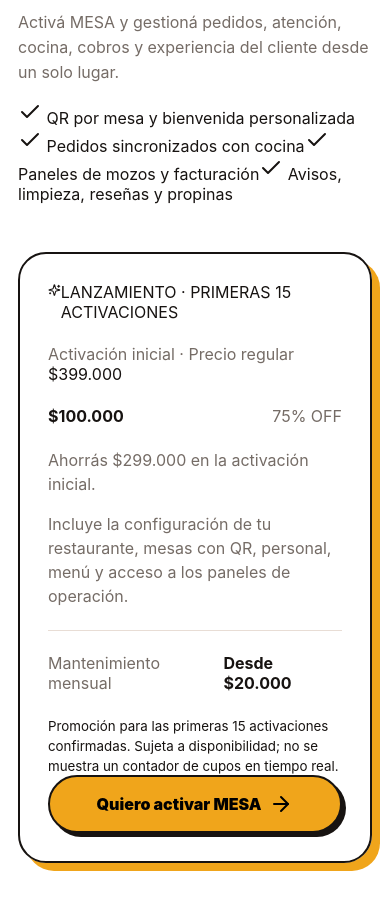
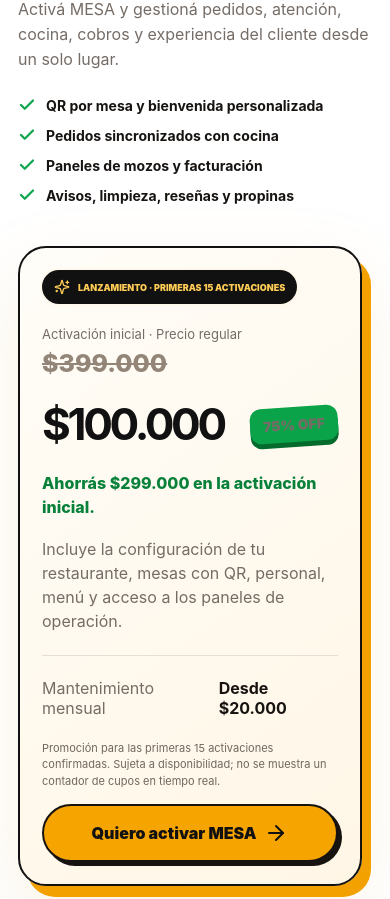
Before and after one commit to tobiasc541/restaurante-app, a Next.js app: page / in a window 390 px wide. Shown: the part 6595-7494 px from the top of the page. Built offline with nearby package versions, Linux system fonts and the light colour scheme.

Commit message:
Style launch promotion with bold price contrast and responsive discount badge

```diff
--- a/app/globals.css
+++ b/app/globals.css
@@ -400,3 +400,25 @@
 @keyframes mesaIchthysRays{0%,12%,67%,100%{opacity:0;transform:scale(.65) rotate(-12deg)}22%{opacity:.95;transform:scale(1.15) rotate(0deg)}48%{opacity:0;transform:scale(2.5) rotate(12deg)}}
 @media(max-width:700px){.mesaIchthysWatermark{right:12px;bottom:calc(12px + env(safe-area-inset-bottom,0px));width:55px;height:42px;opacity:.65}}
 @media(prefers-reduced-motion:reduce){.mesaIchthysWatermark svg,.mesaIchthysGlow,.mesaIchthysWatermark:before,.mesaIchthysWatermark:after{animation:none}.mesaIchthysGlow{opacity:.25}}
+
+/* Landing: lanzamiento MESA, tarjeta comercial destacada */
+.mesaPricingEpic{gap:clamp(28px,6vw,90px)!important;align-items:center!important}
+.mesaPricingEpic h2{max-width:660px;letter-spacing:-.065em}
+.mesaPricingFeatures{display:grid;gap:12px;margin-top:25px}
+.mesaPricingFeatures span{display:flex;gap:10px;align-items:center;font-weight:650;font-size:14px}
+.mesaPricingFeatures svg{width:18px;height:18px;flex-shrink:0;color:#0fa54e;stroke-width:3}
+.mesaPricePromo{position:relative!important;overflow:visible!important;border:2px solid #111!important;background:linear-gradient(145deg,#fffdf8,#fff6e6)!important;box-shadow:9px 11px 0 #f2a100,0 25px 70px #d9a94c26!important;padding:clamp(22px,3vw,36px)!important;transition:transform .3s ease,box-shadow .3s ease}
+.mesaPricePromo:hover{transform:translateY(-5px);box-shadow:9px 16px 0 #f2a100,0 30px 80px #d9a94c35!important}
+.mesaPromoRibbon{display:flex;align-items:center;gap:8px;width:fit-content;padding:9px 12px;border-radius:999px;background:#111;color:#ffcc56;font-weight:900;letter-spacing:.06em;font-size:10px;margin-bottom:24px;animation:mesaPromoShine 3.8s ease-in-out infinite}
+.mesaPriceCaption{display:block;font-size:13px!important;color:#62574b}
+.mesaPriceOld{font-size:clamp(25px,3vw,33px);font-weight:800;color:#938679;text-decoration:line-through;text-decoration-thickness:2px;margin:6px 0}
+.mesaPriceOffer{display:flex;align-items:center;flex-wrap:wrap;gap:12px;margin:0 0 6px}
+.mesaPriceOffer>b{font-size:clamp(42px,5vw,65px)!important;line-height:1.1;letter-spacing:-.075em;color:#111}
+.mesaDiscount{display:inline-flex;align-items:center;background:#0ba34a;color:white;padding:9px 13px;border-radius:11px;font-size:14px;font-weight:950;transform:rotate(-4deg);box-shadow:0 5px 0 #056b2d}
+.mesaPromoSaving{color:#07813a!important;font-weight:800!important;margin:8px 0 18px!important}
+.mesaPromoTerms{display:block;font-size:11px;color:#71675e;line-height:1.5;margin:15px 0}
+.mesaPricePromo .primary{background:#f6a400!important;color:#111!important;font-weight:900!important;min-height:52px;transition:transform .2s,background .2s}
+.mesaPricePromo .primary:hover{transform:translateY(-2px);background:#ffc042!important}
+@keyframes mesaPromoShine{0%,100%{box-shadow:0 0 0 0 #f5b83a00}45%{box-shadow:0 0 0 7px #f5b83a25}}
+@media(max-width:760px){.mesaPricingEpic{padding-top:65px!important;padding-bottom:65px!important}.mesaPricePromo{margin:14px 10px 10px 0}.mesaPromoRibbon{font-size:9px;letter-spacing:0}.mesaPriceOffer>b{font-size:44px!important}}
+@media(prefers-reduced-motion:reduce){.mesaPromoRibbon{animation:none}.mesaPricePromo{transition:none}}
```
